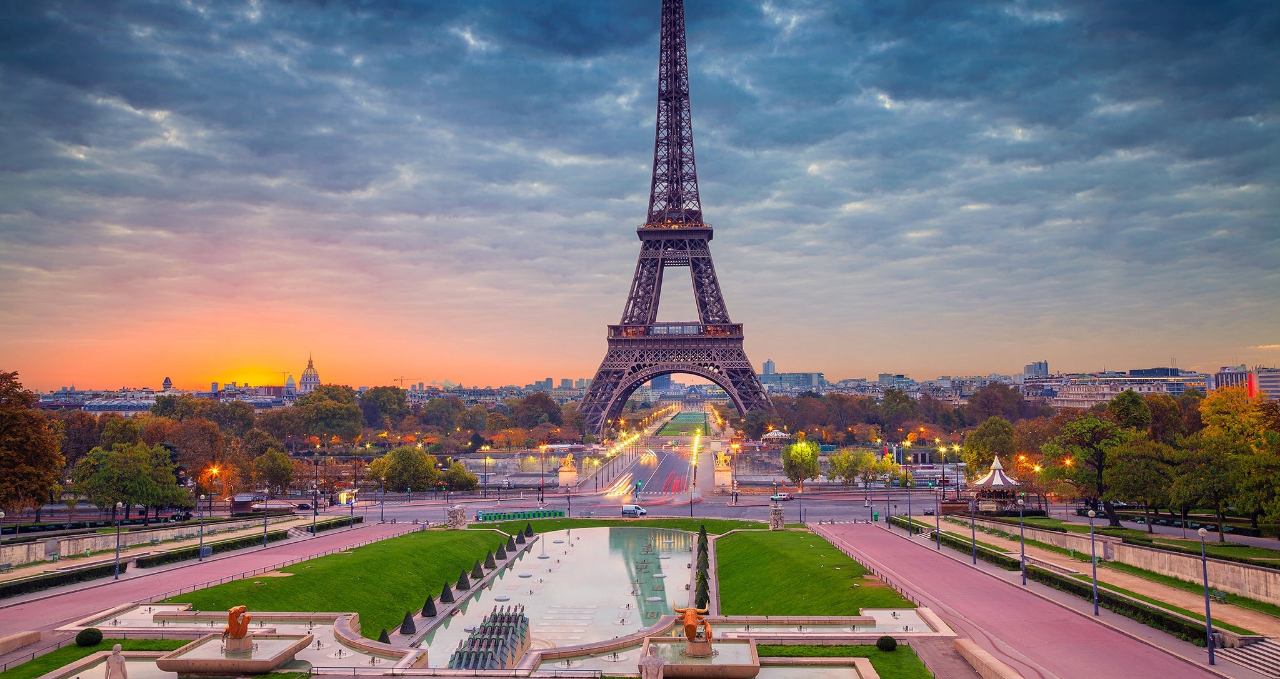
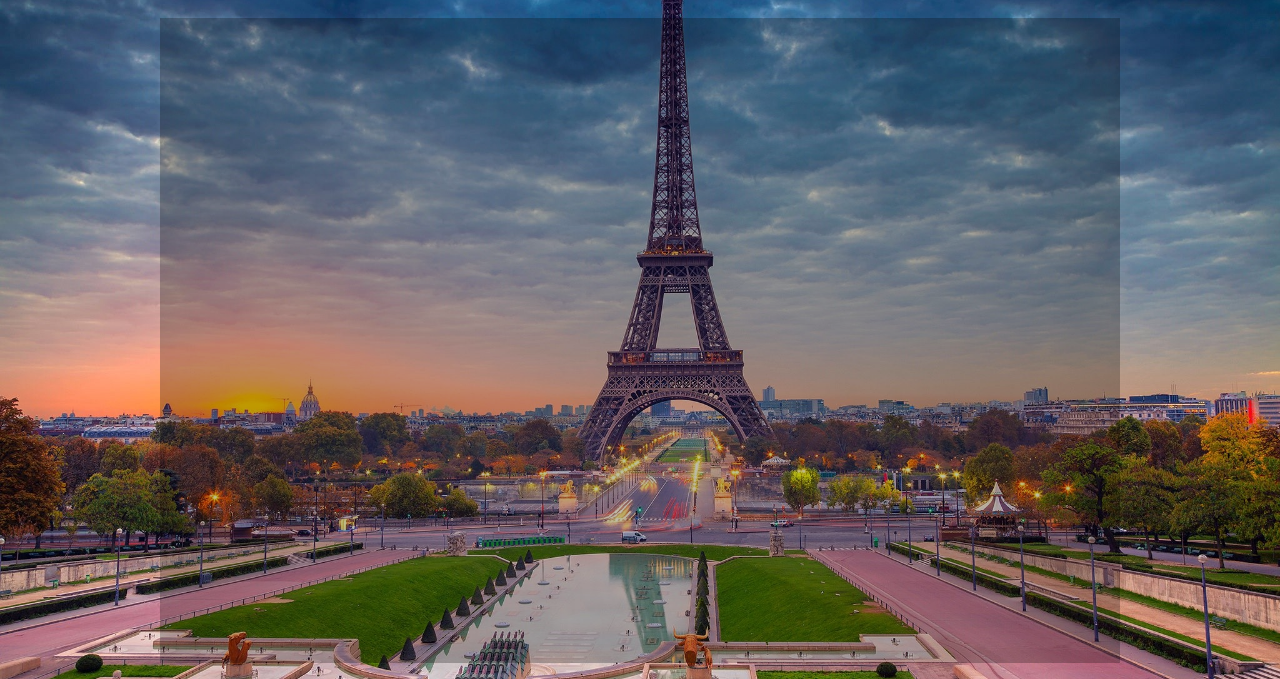
Before and after one commit to codenamerey/restaurant-page, a website built with webpack: page dist/index.html in a window 1280 px wide. Shown: the part 121-800 px from the top of the page. Built offline with nearby package versions, Linux system fonts and the light colour scheme.

Commit message:
Create space for content

```diff
--- a/src/index.js
+++ b/src/index.js
@@ -1,20 +1,13 @@
 import './style.css';
-import eiffel from './eiffel.jpg';
 
 function setPageBase() {
     const aside = document.createElement('aside');
     aside.id = 'image-container';
-    aside.appendChild(setBackgroundImage());
     aside.appendChild(createTitle('Ratatouille'));
+    aside.appendChild(createContentSpace());
     return aside;
 }
 
-function setBackgroundImage() {
-    const bgImg = new Image();
-    bgImg.src = eiffel;
-    bgImg.id = 'image';
-    return bgImg;
-}
 
 function createTitle(title) {
     const heading = document.createElement('h1');
@@ -26,7 +19,8 @@ function createTitle(title) {
 function createContentSpace() {
     const main = document.createElement('main');
     main.id = 'content';
-    main.appendChild(createNavbar());
+    // main.appendChild(createNavbar());
+    return main;
 }
 
 function createNavbar() {
--- a/src/style.css
+++ b/src/style.css
@@ -12,25 +12,28 @@ body {
 }
 
 #image-container {
+    background: url(./eiffel.jpg);
+    background-size: cover;
     display: flex;
-    justify-content: center;
+    flex-direction: column;
+    align-items: center;
     height: 100%;
     width: 100%;
 }
 
-#image {
-    position: absolute;
-    width: 100%;
-    height: 100%;
-    object-fit: cover;
-    z-index: 1;
+#title {
+    color: white;
+    text-shadow: 1px 1px 1px #000;
+    z-index: 2;
 }
 
-#title {
-    color: white;
-    position: absolute;
-    text-shadow: 1px 1px 1px #000;
-    z-index: 2;
+#content {
+    height: 100%;
+    margin: 1rem;
+    width: max(75%, 50vw);
+    background: black;
+    opacity: 0.25;
+    z-index: 3;
 }
 
 @media only screen and (max-width: 750px) {
```
